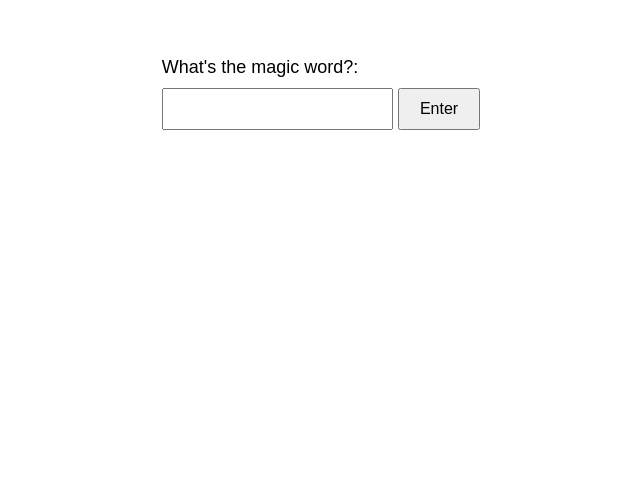
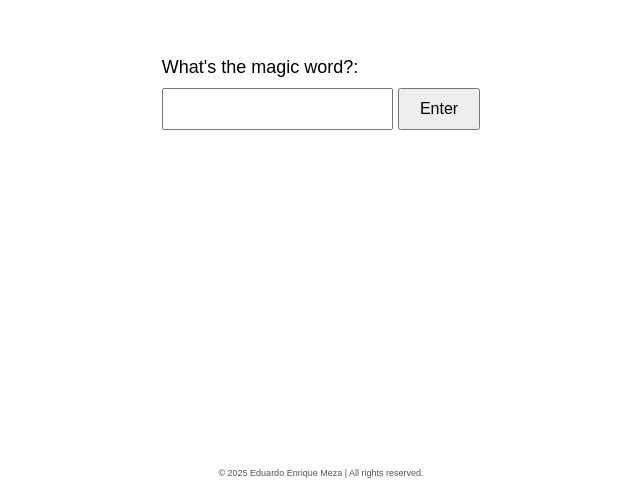
Before and after one commit to notnike/eduardoenrique.com, a plain HTML site: page index.html in a window 1280 px wide. Shown: the part 307-800 px from the top of the page, without its empty margins (319-959 px from the left). Drawn offline with Linux system fonts and the light colour scheme.

Commit message:
Update index.html

```diff
--- a/index.html
+++ b/index.html
@@ -15,7 +15,16 @@
       height: 100vh;
       margin: 0;
     }
-
+    #footer {
+  position: fixed;
+  bottom: 10px;
+  left: 0;
+  right: 0;
+  text-align: center;
+  font-size: 9px;
+  color: #555;
+  padding: 5px;
+}
     input[type="password"] {
       padding: 10px;
       font-size: 16px;
@@ -59,6 +68,7 @@
         alert("Incorrect password");
       }
     }
-  </script>
+</script>
+<div id="footer">© 2025 Eduardo Enrique Meza | All rights reserved.</div>
 </body>
 </html>
```
